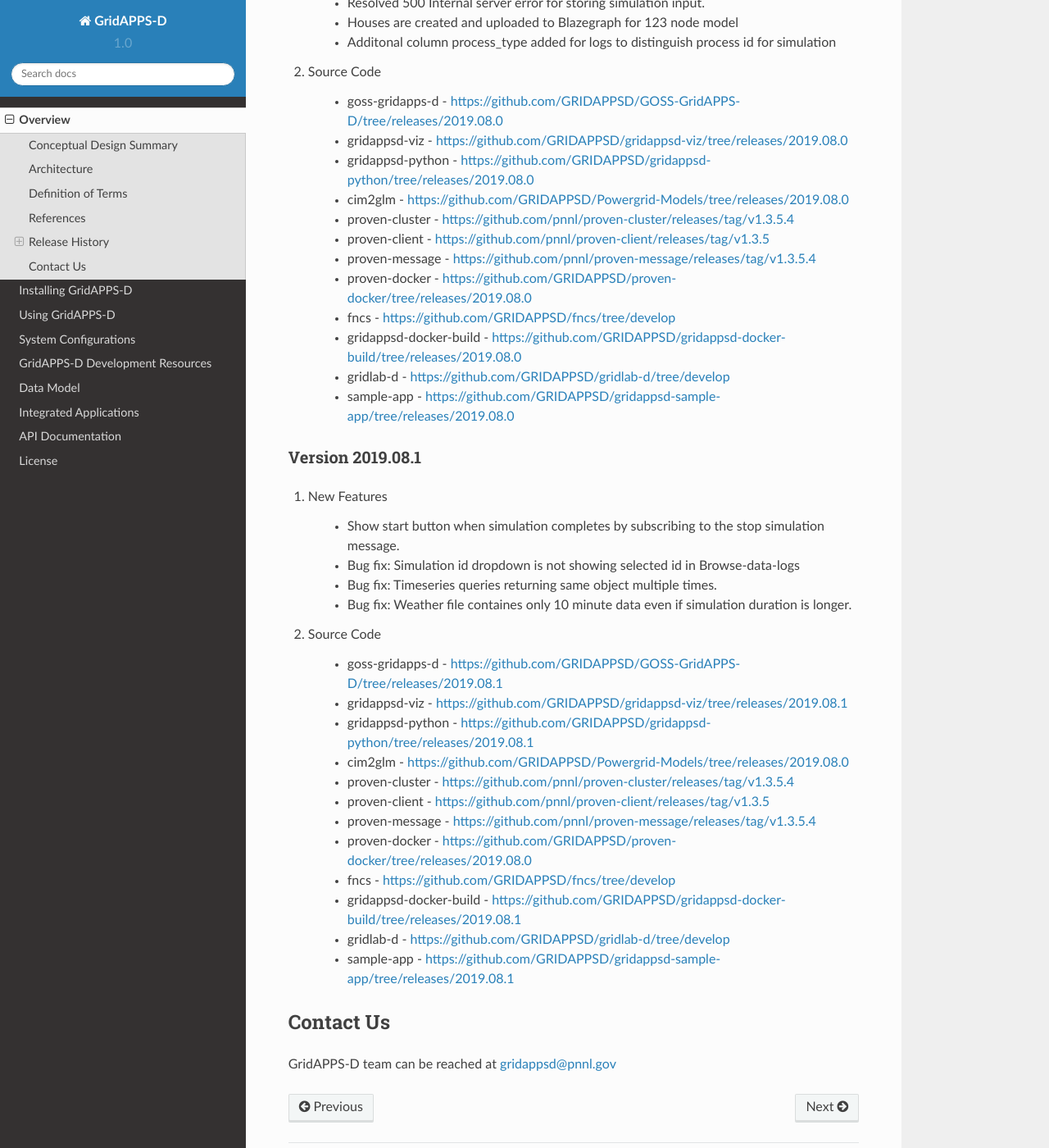
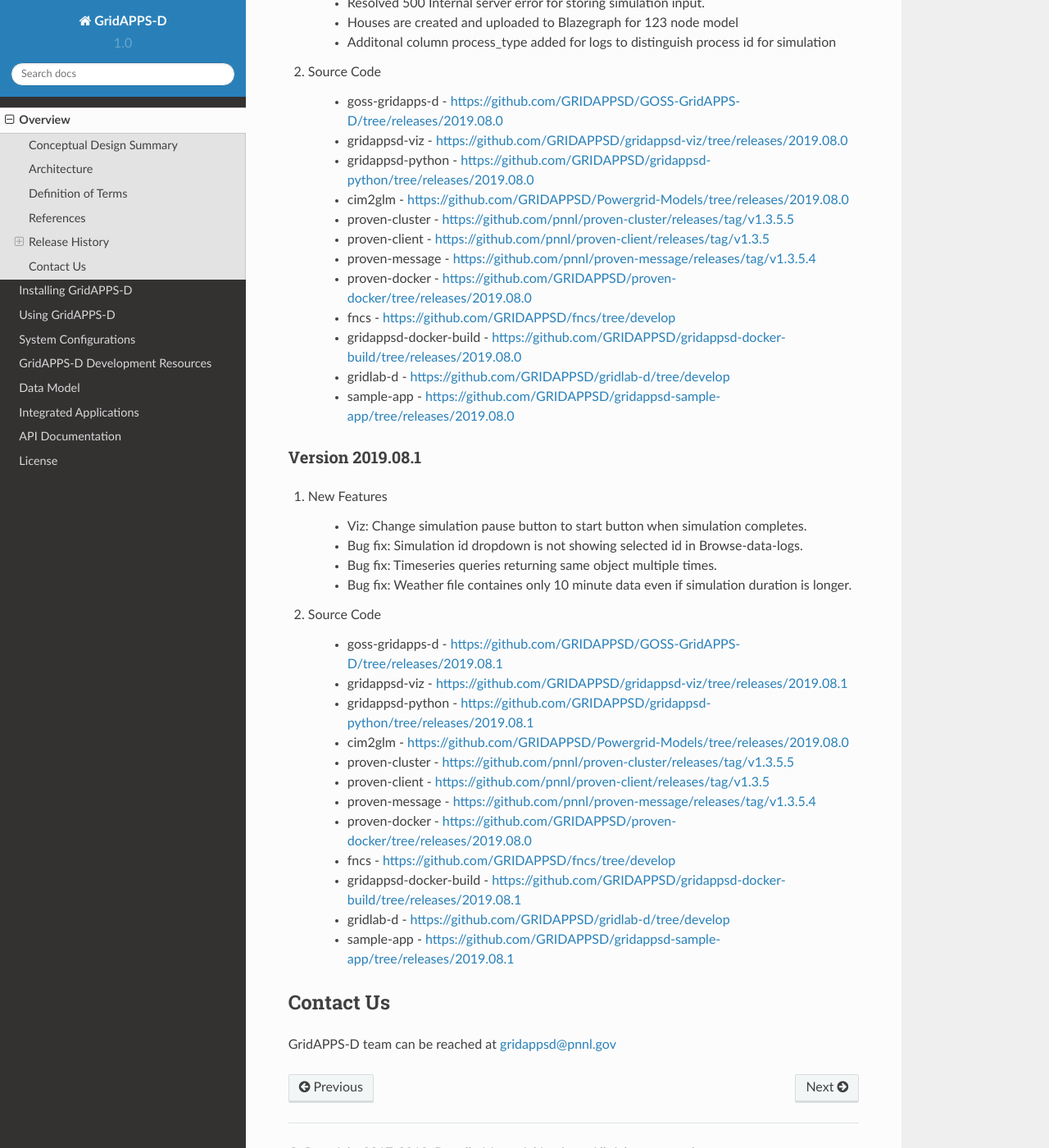
Before and after one commit to ericstephan/gridappsd-docs, a Sphinx documentation site: the page built from docs/source/overview/index.rst, in a window 1280 px wide and 1400 px high, scrolled down 14313 px. Shown: the whole window at 82% size. Built offline with Sphinx 7.4.7 and the Read the Docs theme 2.0.0, drawn with Linux system fonts in a browser that asks for light colours.

Commit message:
update to 2019.08.1 release notes

```diff
--- a/docs/source/overview/version_history.rst
+++ b/docs/source/overview/version_history.rst
@@ -394,7 +394,7 @@
 	- gridappsd-viz - https://github.com/GRIDAPPSD/gridappsd-viz/tree/releases/2019.08.0
 	- gridappsd-python - https://github.com/GRIDAPPSD/gridappsd-python/tree/releases/2019.08.0
 	- cim2glm - https://github.com/GRIDAPPSD/Powergrid-Models/tree/releases/2019.08.0
-	- proven-cluster - https://github.com/pnnl/proven-cluster/releases/tag/v1.3.5.4
+	- proven-cluster - https://github.com/pnnl/proven-cluster/releases/tag/v1.3.5.5
 	- proven-client - https://github.com/pnnl/proven-client/releases/tag/v1.3.5
 	- proven-message - https://github.com/pnnl/proven-message/releases/tag/v1.3.5.4
 	- proven-docker - https://github.com/GRIDAPPSD/proven-docker/tree/releases/2019.08.0
@@ -408,8 +408,8 @@
 
 1. New Features
 
-	- Show start button when simulation completes by subscribing to the stop simulation message.
-	- Bug fix: Simulation id dropdown is not showing selected id in Browse-data-logs
+	- Viz: Change simulation pause button to start button when simulation completes.
+	- Bug fix: Simulation id dropdown is not showing selected id in Browse-data-logs.
 	- Bug fix: Timeseries queries returning same object multiple times.
 	- Bug fix: Weather file containes only 10 minute data even if simulation duration is longer.
 
@@ -419,7 +419,7 @@
 	- gridappsd-viz - https://github.com/GRIDAPPSD/gridappsd-viz/tree/releases/2019.08.1
 	- gridappsd-python - https://github.com/GRIDAPPSD/gridappsd-python/tree/releases/2019.08.1
 	- cim2glm - https://github.com/GRIDAPPSD/Powergrid-Models/tree/releases/2019.08.0
-	- proven-cluster - https://github.com/pnnl/proven-cluster/releases/tag/v1.3.5.4
+	- proven-cluster - https://github.com/pnnl/proven-cluster/releases/tag/v1.3.5.5
 	- proven-client - https://github.com/pnnl/proven-client/releases/tag/v1.3.5
 	- proven-message - https://github.com/pnnl/proven-message/releases/tag/v1.3.5.4
 	- proven-docker - https://github.com/GRIDAPPSD/proven-docker/tree/releases/2019.08.0
```
